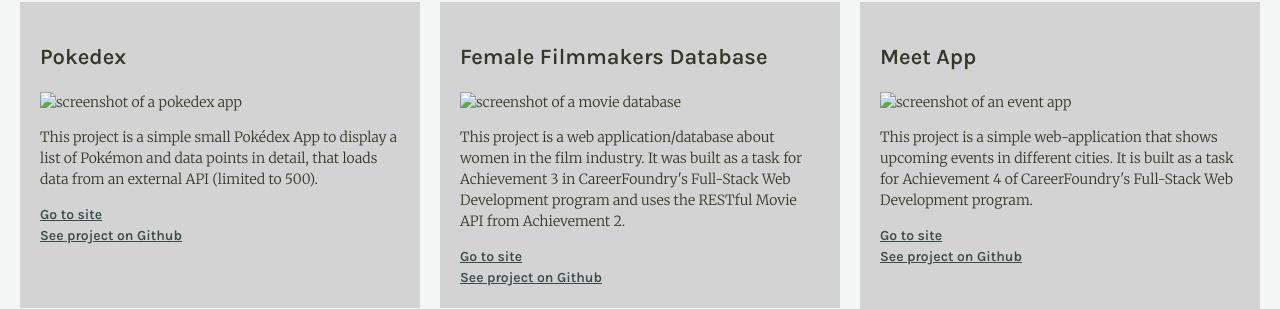
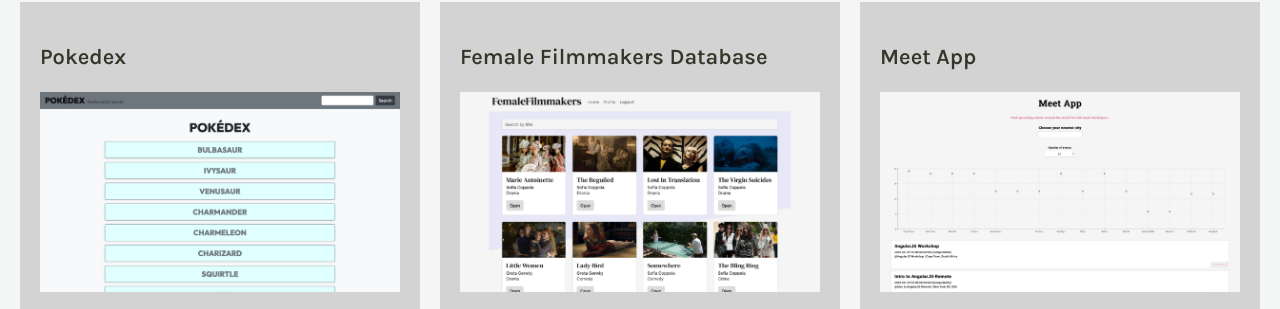
Before and after one commit to NeleSchallenberg/portfolio-website, a plain HTML site: page work.html in a window 1280 px wide. Shown: the part 200-509 px from the top of the page. Drawn offline with nearby package versions, Linux system fonts and the light colour scheme; the site is published under a folder, as on GitHub Pages, so addresses that start at the root find nothing.

Commit message:
Update image source

```diff
--- a/work.html
+++ b/work.html
@@ -77,7 +77,7 @@
 					<h2>Pokedex</h2>
 					<img
 						alt="screenshot of a pokedex app"
-						src="/files/screenshot-pokedex.png"
+						src="./img/screenshot-pokedex.png"
 						width="100%" />
 					<p>
 						This project is a simple small Pokédex App to display a
@@ -98,7 +98,7 @@
 					<h2>Female Filmmakers Database</h2>
 					<img
 						alt="screenshot of a movie database"
-						src="/files/screenshot-ff-database.png"
+						src="./img/screenshot-ff-database.png"
 						width="100%" />
 					<p>
 						This project is a web application/database about women
@@ -121,7 +121,7 @@
 					<h2>Meet App</h2>
 					<img
 						alt="screenshot of an event app"
-						src="/files/screenshot-meet-app.png"
+						src="./img/screenshot-meet-app.png"
 						width="100%" />
 					<p>
 						This project is a simple web-application that shows
```
Also changed, not shown: img/screenshot-ff-database.png (renamed from files/screenshot-ff-database.png), img/screenshot-meet-app.png (renamed from files/screenshot-meet-app.png), img/screenshot-pokedex.png (renamed from files/screenshot-pokedex.png), 2 other files.
